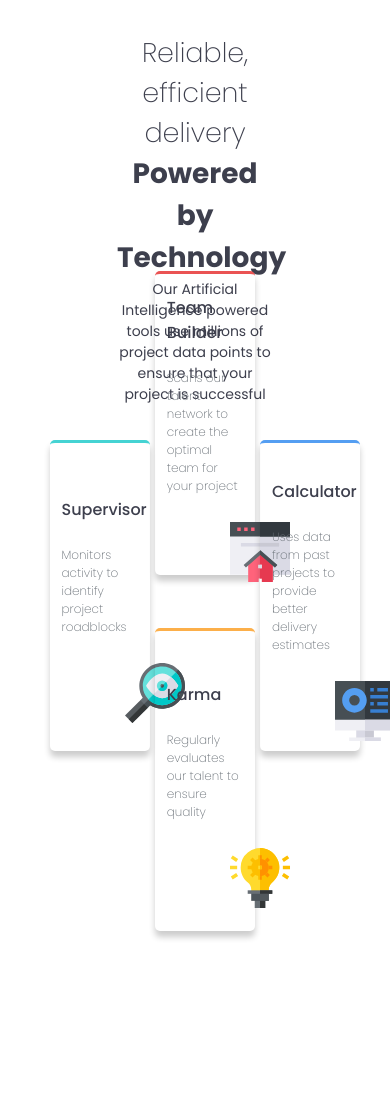
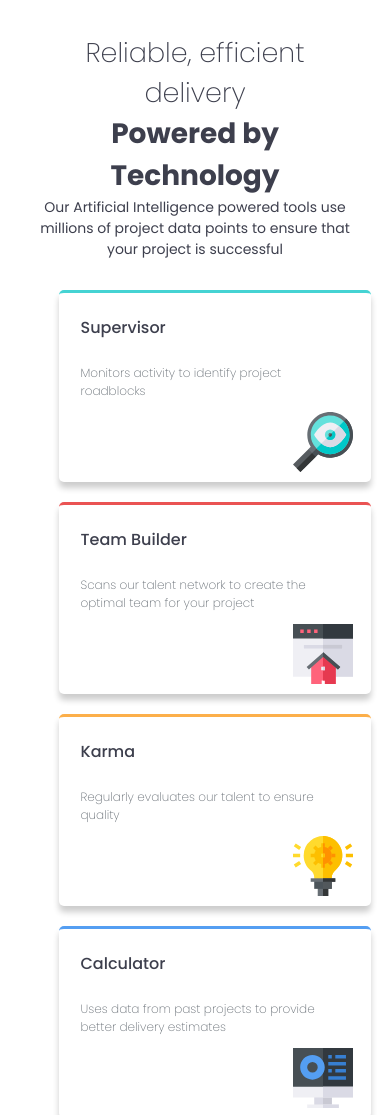
Before and after one commit to IAM-NOURAN/Four_card_feature, a plain HTML site: page index.html in a window 390 px wide. Shown: the top 1115 px of the page. Before the commit the page ends 946 px from the top, so only its background shows below. Drawn offline with Linux system fonts and the light colour scheme.

Commit message:
final commit

```diff
--- a/style.css
+++ b/style.css
@@ -18,6 +18,7 @@ img{
     justify-content:center;
     height: 30vh;
     margin-top:18px ;
+    animation: txt 2s ;
 }
 
 .txt{
@@ -124,9 +125,123 @@ img{
 }
 
 .subhead{
-
-
     margin: 12px;
     font-weight: 500;
     color: hsl(233, 12%, 27%);
 }
+.sup:hover,.team:hover,.karma:hover,.calc:hover{
+    cursor:pointer;
+    transform: scale(1.05);
+    h4{
+        transform: scale(1.02);
+    }
+
+}
+
+.sup,.team,.karma,.calc{
+       animation-name: move;
+       animation-duration: 3s;
+       animation-iteration-count: 1;
+       transition: transform 0.5s ease-out 0.1s;
+       h4{
+       transition: transform 0.2s ease-out 0.15s;
+       }
+    }
+
+@keyframes move{
+
+from{
+    transform: translateY(30PX);
+    opacity: 0;
+}
+to{
+    transform: translateY(0);
+    opacity: 1;
+}
+
+}
+
+@keyframes txt{
+from{
+    opacity: 0;
+}
+to{
+    opacity: 1;
+}
+}
+
+@media screen and (max-width:767px){
+
+    img{
+    width: 60px;
+    position: sticky;
+    left: 75%;
+    top: 15px;
+}
+
+    .hero-section{
+        height: auto;
+    }
+
+    .txt{
+        width: 80%;
+    }
+
+    .second{
+    height: auto;
+    flex-direction: column;
+    align-items: center;
+    padding-top: 10px;
+    width: 100%;
+    }
+
+    .one{
+    flex-direction: column;
+    align-items: center;
+    width: 80%;
+    position: static;
+    padding-top: 10px;
+    padding-bottom: 10px;
+
+    }
+
+    .two{
+    flex-direction: column;
+    align-items: center;
+    width: 80%;
+    padding-top: 10px;
+    padding: 0;
+    align-content: space-between;
+    }
+
+    .three{
+    flex-direction: column;
+    align-items: center;
+    width: 80%;
+    position: static;
+    padding-top: 10px;
+
+    }
+
+    .sup,.team,.karma,.calc{
+        width: 100%;
+        margin: 10px;
+        padding: 10px;
+    }
+    .team{
+        margin-top: 0;
+    }
+    .karma{
+        margin-bottom: 0;
+    }
+}
+
+@media screen and (min-width:768px ) and (max-width:1023px){
+
+    .hero-section{
+        .txt{
+            width: 100%;
+        }
+    }
+
+}
```
